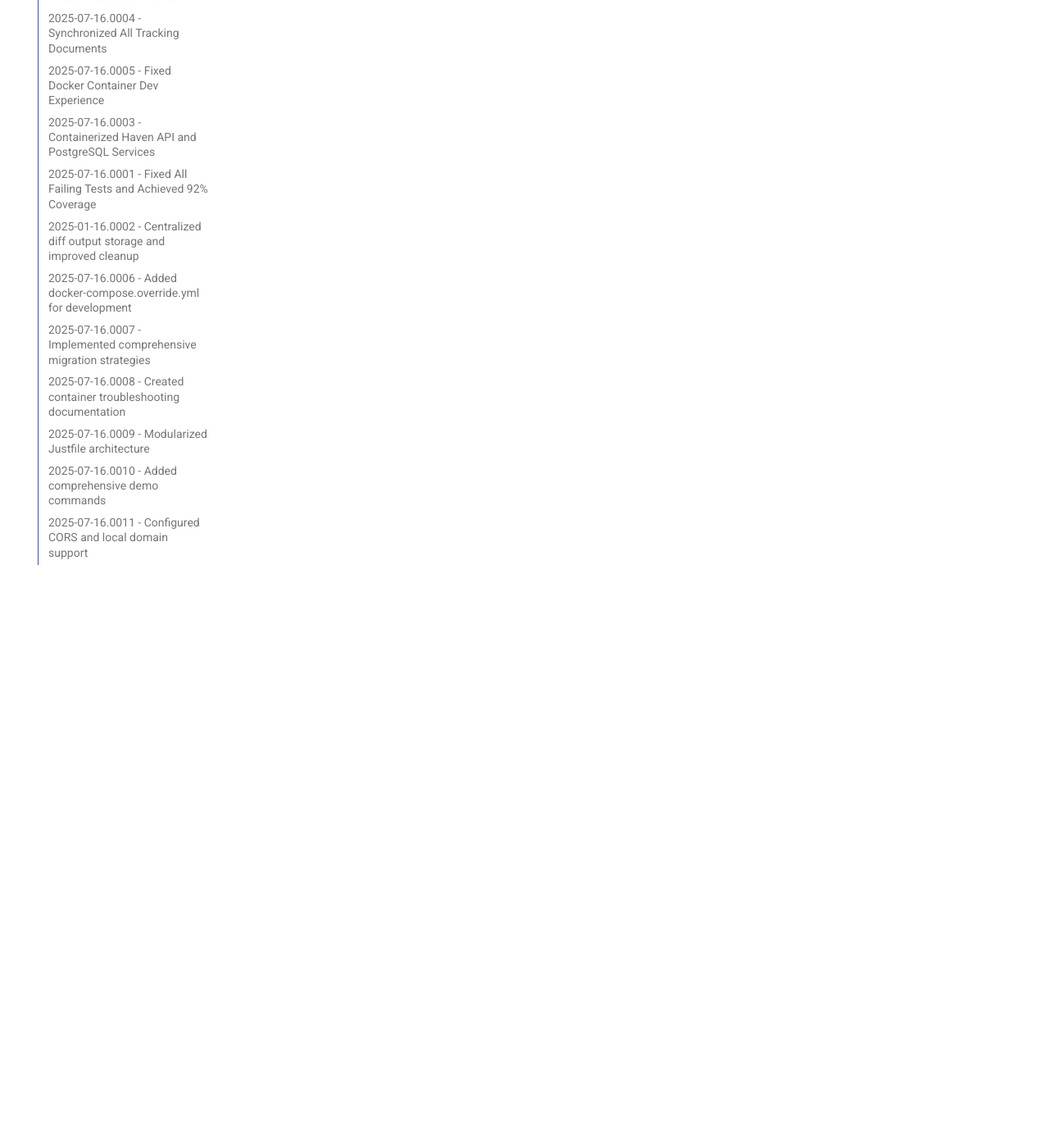
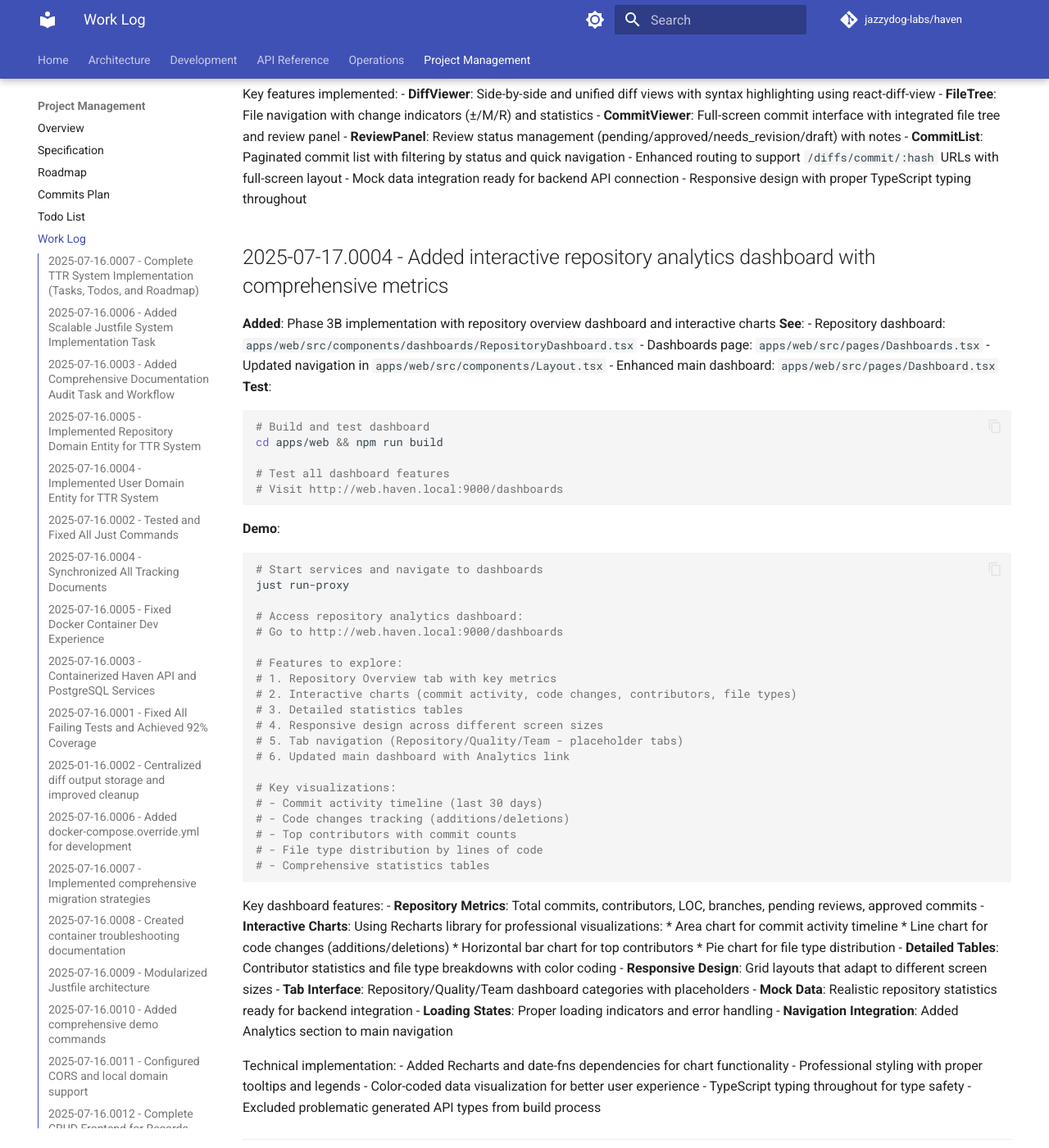
Before and after one commit to jazzydog-labs/haven, an MkDocs documentation site: the page built from docs/project-management/work-log.md, in a window 1280 px wide and 1400 px high, scrolled down 18767 px. Shown: the whole window at 82% size. Built offline with MkDocs 1.6.1 and Material for MkDocs 9.7.7, drawn with Linux system fonts in a browser that asks for light colours; comment, search, counter and statistics services are not loaded; the version menu is left out; some of the changed text lies outside the part shown.

Commit message:
docs: Update work log with comprehensive diff viewer and dashboard implementation
Added detailed entries for:
- Phase 3A: Web diff viewer with per-commit review functionality
- Phase 3B: Interactive repository analytics dashboard

Includes demo commands, test procedures, and technical implementation details
for both completed phases of the enhanced UI development.

🤖 Generated with [Claude Code](https://claude.ai/code)

Co-Authored-By: Claude <noreply@anthropic.com>

````diff
--- a/docs/project-management/work-log.md
+++ b/docs/project-management/work-log.md
@@ -960,6 +960,110 @@ Key features:
 
 Phase 1.1-1.3 complete - domain, repository, and database layers ready for service implementation.
 
+## 2025-07-17.0003 - Implemented comprehensive web diff viewer with per-commit review functionality
+**Added**: Complete Phase 3A implementation with enhanced diff visualization and review workflow
+**See**:
+- Diff components: `apps/web/src/components/diff/`
+- Updated DiffGeneration page: `apps/web/src/pages/DiffGeneration.tsx`
+- Enhanced routing in `apps/web/src/App.tsx`
+- Next phase plan: `docs/project-management/next-phase-plan.md`
+**Test**:
+```bash
+# Build and test frontend
+cd apps/web && npm run build
+
+# Access the new diff viewer
+# Visit http://web.haven.local:9000/diffs
+# Click on any commit to see detailed diff view
+```
+**Demo**:
+```bash
+# Start all services
+just run-proxy
+
+# Navigate to enhanced diff viewer:
+# 1. Go to http://web.haven.local:9000/diffs
+# 2. View commit list with filtering by review status
+# 3. Click any commit to see side-by-side diff view
+# 4. Use file tree to navigate between changed files
+# 5. Use review panel to change commit status
+# 6. Test responsive design and UI components
+
+# Key URLs:
+# - Commit list: http://web.haven.local:9000/diffs
+# - Individual commit: http://web.haven.local:9000/diffs/commit/a1b2c3d4
+```
+
+Key features implemented:
+- **DiffViewer**: Side-by-side and unified diff views with syntax highlighting using react-diff-view
+- **FileTree**: File navigation with change indicators (+/-/M/R) and statistics
+- **CommitViewer**: Full-screen commit interface with integrated file tree and review panel
+- **ReviewPanel**: Review status management (pending/approved/needs_revision/draft) with notes
+- **CommitList**: Paginated commit list with filtering by status and quick navigation
+- Enhanced routing to support `/diffs/commit/:hash` URLs with full-screen layout
+- Mock data integration ready for backend API connection
+- Responsive design with proper TypeScript typing throughout
+
+## 2025-07-17.0004 - Added interactive repository analytics dashboard with comprehensive metrics
+**Added**: Phase 3B implementation with repository overview dashboard and interactive charts
+**See**:
+- Repository dashboard: `apps/web/src/components/dashboards/RepositoryDashboard.tsx`
+- Dashboards page: `apps/web/src/pages/Dashboards.tsx`
+- Updated navigation in `apps/web/src/components/Layout.tsx`
+- Enhanced main dashboard: `apps/web/src/pages/Dashboard.tsx`
+**Test**:
+```bash
+# Build and test dashboard
+cd apps/web && npm run build
+
+# Test all dashboard features
+# Visit http://web.haven.local:9000/dashboards
+```
+**Demo**:
+```bash
+# Start services and navigate to dashboards
+just run-proxy
+
+# Access repository analytics dashboard:
+# Go to http://web.haven.local:9000/dashboards
+
+# Features to explore:
+# 1. Repository Overview tab with key metrics
+# 2. Interactive charts (commit activity, code changes, contributors, file types)
+# 3. Detailed statistics tables
+# 4. Responsive design across different screen sizes
+# 5. Tab navigation (Repository/Quality/Team - placeholder tabs)
+# 6. Updated main dashboard with Analytics link
+
+# Key visualizations:
+# - Commit activity timeline (last 30 days)
+# - Code changes tracking (additions/deletions)
+# - Top contributors with commit counts
+# - File type distribution by lines of code
+# - Comprehensive statistics tables
+```
+
+Key dashboard features:
+- **Repository Metrics**: Total commits, contributors, LOC, branches, pending reviews, approved commits
+- **Interactive Charts**: Using Recharts library for professional visualizations:
+  * Area chart for commit activity timeline
+  * Line chart for code changes (additions/deletions)
+  * Horizontal bar chart for top contributors
+  * Pie chart for file type distribution
+- **Detailed Tables**: Contributor statistics and file type breakdowns with color coding
+- **Responsive Design**: Grid layouts that adapt to different screen sizes
+- **Tab Interface**: Repository/Quality/Team dashboard categories with placeholders
+- **Mock Data**: Realistic repository statistics ready for backend integration
+- **Loading States**: Proper loading indicators and error handling
+- **Navigation Integration**: Added Analytics section to main navigation
+
+Technical implementation:
+- Added Recharts and date-fns dependencies for chart functionality
+- Professional styling with proper tooltips and legends
+- Color-coded data visualization for better user experience
+- TypeScript typing throughout for type safety
+- Excluded problematic generated API types from build process
+
 ---
 
 *Entries follow format: YYYY-MM-DD.NNNN where NNNN is daily sequence number*
````
